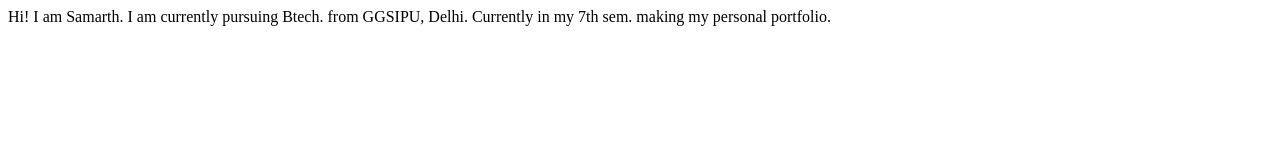
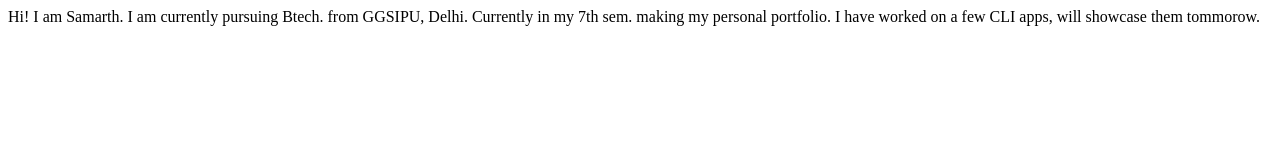
Before and after one commit to Samarth-5109/My-name-site, a plain HTML site: page index.html in a window 1280 px wide. Drawn offline with Linux system fonts and the light colour scheme.

Commit message:
update details of the project

```diff
--- a/index.html
+++ b/index.html
@@ -9,5 +9,6 @@
 <body>
     Hi! I am Samarth. I am currently pursuing Btech. from GGSIPU, Delhi.
     Currently in my 7th sem. making my personal portfolio.
+    I have worked on a few CLI apps, will showcase them tommorow.
 </body>
 </html>
```
